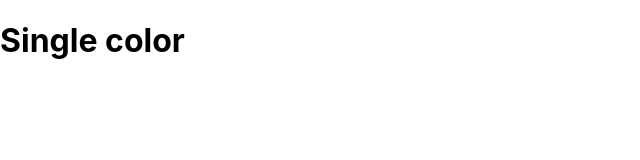
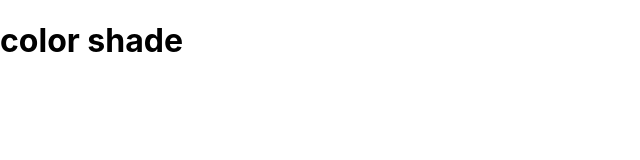
Before and after one commit to kimiakamrava/collage-app-frontend, a React (Create React App) app: page /palette/1/1 in a window 1280 px wide. Shown: the top 160 px of the page, without its empty margins (0-640 px from the left). Built offline with nearby package versions, Linux system fonts and the light colour scheme.

Commit message:
shade route ughhh

```diff
--- a/src/App.js
+++ b/src/App.js
@@ -2,6 +2,7 @@ import React, { Component } from 'react';
 import { Route, Switch } from "react-router-dom";
 import Palette from "./Palette";
 import PaletteAll from "./PaletteAll";
+import ColorShadePalette from "./ColorShadePalette";
 import seedColors from "./seedColors";
 import { createPalette } from "./materialHelpers";
 
@@ -23,9 +24,7 @@ class App extends Component {
           (this.findPalette(routeProps.match.params.id)
           )} />
         )}/>
-        <Route exact path="/palette/:id/:colorId" render={() => <h1>Single color</h1>} />
-
-
+        <Route exact path='/palette/:paletteId/:colorId' render={() => <ColorShadePalette/>}/>
       </Switch>
 
       // <div>
--- /dev/null
+++ b/src/ColorShadePalette.js
@@ -0,0 +1,13 @@
+import React, { Component } from 'react';
+
+class ColorShadePalette extends Component {
+    render() {
+        return (
+            <div>
+                <h1> color shade</h1>
+            </div>
+        );
+    }
+}
+
+export default ColorShadePalette;
--- a/src/Palette.js
+++ b/src/Palette.js
@@ -19,10 +19,10 @@ import "./Palette.css";
          this.setState({ format: value });
         }
     render() {
-        const { colors, paletteName } =this.props.palette;
+        const { colors, paletteName, id } =this.props.palette;
         const { level, format }  =this.state
         const paletteBoxes = colors[level].map(color =>(
-            <PaletteBox background={color[format]} name={color.name} key={color.id}  />
+            <PaletteBox background={color[format]} name={color.name} key={color.id} colorId={color.id} paletteId={id} />
         ))
         return (
             <div className="Palette">
--- a/src/PaletteBox.css
+++ b/src/PaletteBox.css
@@ -101,10 +101,9 @@
     transition-delay: 0.3s;
 }
 
-.done-msg h1 {
+/* .done-msg h1 {
+    /* background: rgba(255, 255, 255, 0.3); */
 
-    background: rgba(255, 255, 255, 0.3);
-}
 
 .done-msg p {
 
--- a/src/PaletteBox.js
+++ b/src/PaletteBox.js
@@ -16,7 +16,7 @@ class PaletteBox extends Component {
         });
     }
     render() {
-        const {name, background} = this.props;
+        const {name, background, paletteId, colorId } = this.props;
         const {Done} = this.state;
         return(
          <CopyToClipboard text={background} onCopy={this.changeCopyState}>
@@ -35,7 +35,7 @@ class PaletteBox extends Component {
              </div>
              <button className="copy-button">Copy</button>
              </div>
-             <Link to='/palettes' onClick={e => e.stopPropagation()}>
+             <Link to={`/palette/${paletteId}/${colorId}`} onClick={e => e.stopPropagation()}>
               <span className="see-more">Shades</span>
              </Link>
             </div>
```
